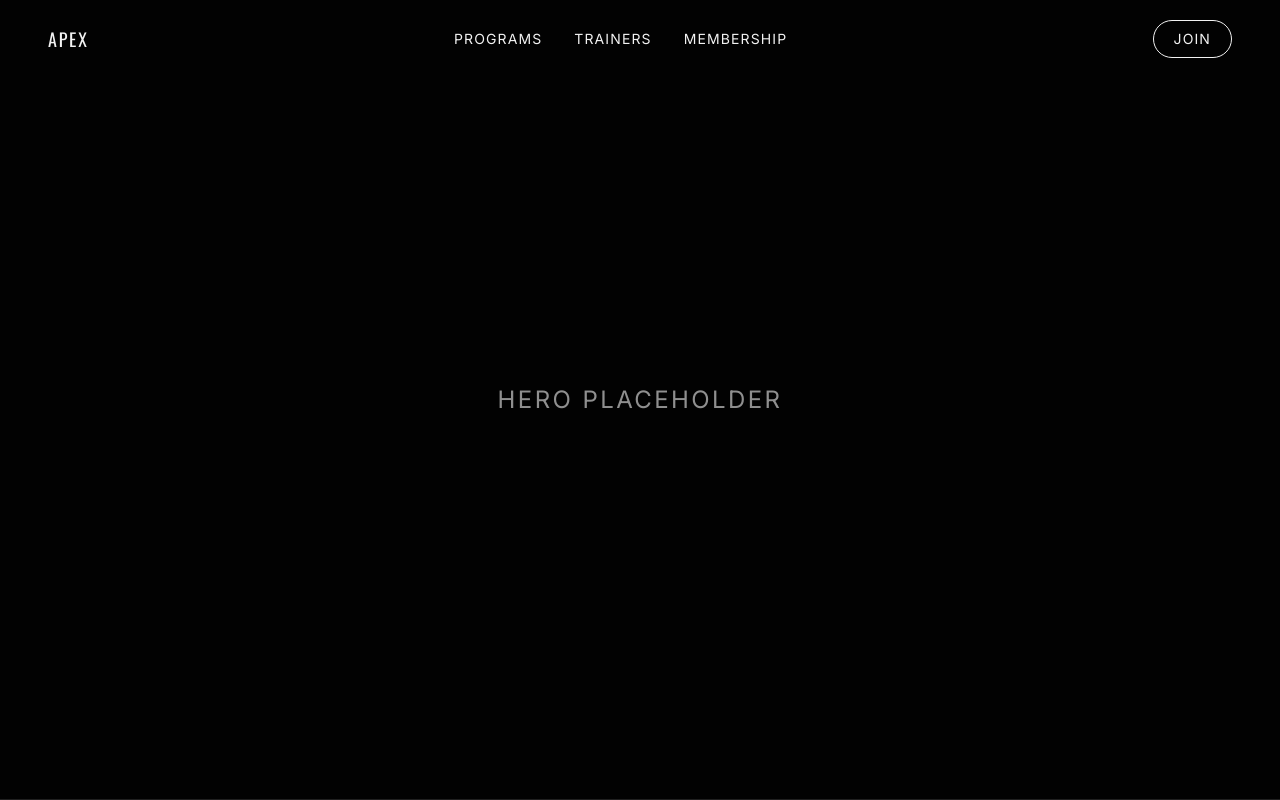
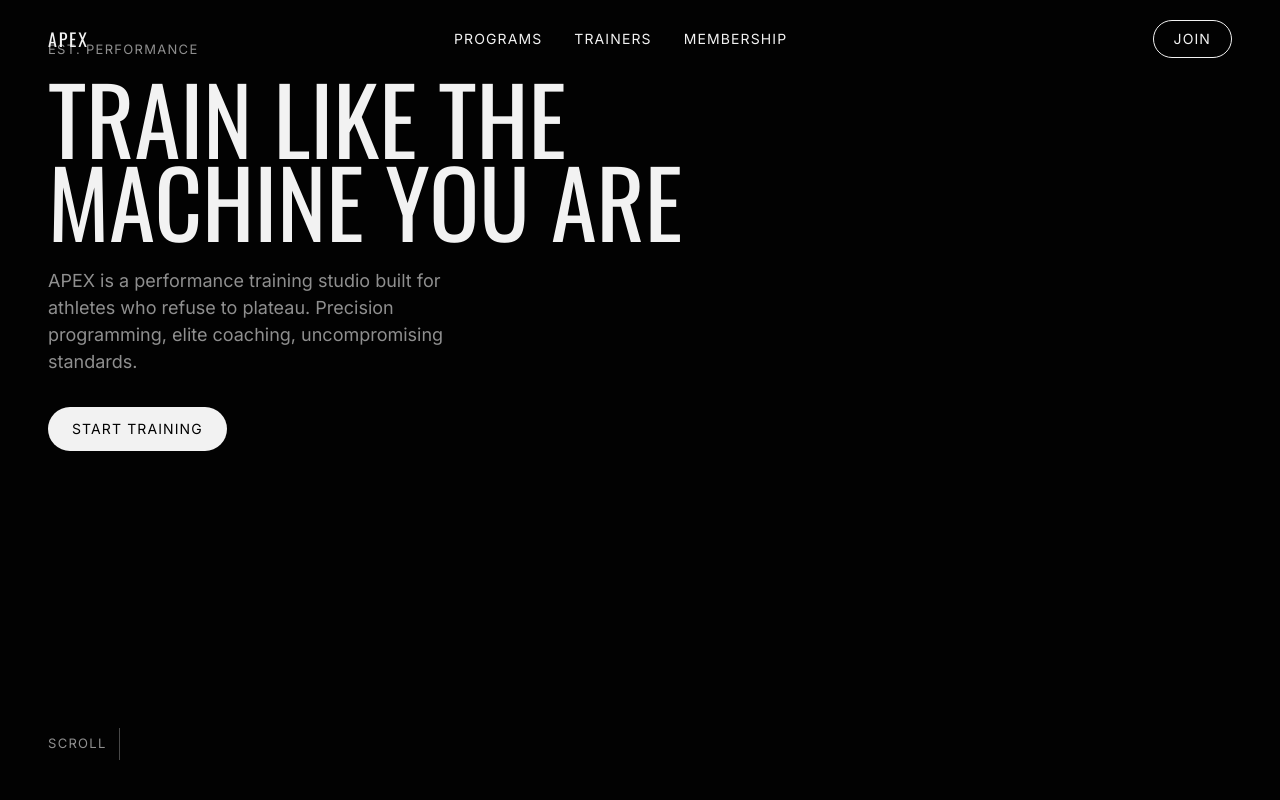
Before and after one commit to DevMakoo/Apex-fitness, a Next.js app: page / in a window 1280 px wide. Shown: the top 800 px of the page. Built offline with nearby package versions, Linux system fonts and the light colour scheme.

Commit message:
feat: build APEX hero structure

```diff
--- a/app/page.tsx
+++ b/app/page.tsx
@@ -1,7 +1,7 @@
 import { Navbar } from "@/components/layout/navbar";
+import { HeroSection } from "@/components/sections/hero/hero-section";
 
-const SECTIONS = [
-  "hero",
+const PLACEHOLDER_SECTIONS = [
   "manifesto",
   "programs",
   "experience",
@@ -22,7 +22,8 @@ export default function Home() {
       </a>
       <Navbar />
       <main id="main-content">
-        {SECTIONS.map((id) => (
+        <HeroSection />
+        {PLACEHOLDER_SECTIONS.map((id) => (
           <section
             key={id}
             id={id}
--- /dev/null
+++ b/components/sections/hero/hero-copy.tsx
@@ -0,0 +1,22 @@
+export function HeroCopy() {
+  return (
+    <div className="max-w-3xl">
+      <p className="text-caption uppercase tracking-widest text-muted-foreground">Est. Performance</p>
+      <h1 className="mt-4 font-display text-display uppercase leading-[0.9] text-foreground">
+        Train Like The
+        <br />
+        Machine You Are
+      </h1>
+      <p className="mt-6 max-w-md text-body text-muted-foreground">
+        APEX is a performance training studio built for athletes who refuse to plateau. Precision
+        programming, elite coaching, uncompromising standards.
+      </p>
+      <a
+        href="#membership"
+        className="mt-8 inline-flex items-center rounded-full bg-foreground px-6 py-3 text-sm uppercase tracking-wide text-background"
+      >
+        Start Training
+      </a>
+    </div>
+  );
+}
--- /dev/null
+++ b/components/sections/hero/hero-scroll-cue.tsx
@@ -0,0 +1,8 @@
+export function HeroScrollCue() {
+  return (
+    <div className="flex items-center gap-3 text-caption uppercase tracking-widest text-muted-foreground">
+      <span>Scroll</span>
+      <span aria-hidden="true" className="h-8 w-px bg-current motion-safe:animate-pulse" />
+    </div>
+  );
+}
--- /dev/null
+++ b/components/sections/hero/hero-section.tsx
@@ -0,0 +1,13 @@
+import { HeroCopy } from "./hero-copy";
+import { HeroScrollCue } from "./hero-scroll-cue";
+
+export function HeroSection() {
+  return (
+    <section id="hero" className="relative h-[150vh]">
+      <div className="sticky top-0 flex h-screen flex-col justify-between overflow-hidden bg-background px-6 py-10 md:px-12">
+        <HeroCopy />
+        <HeroScrollCue />
+      </div>
+    </section>
+  );
+}
```
